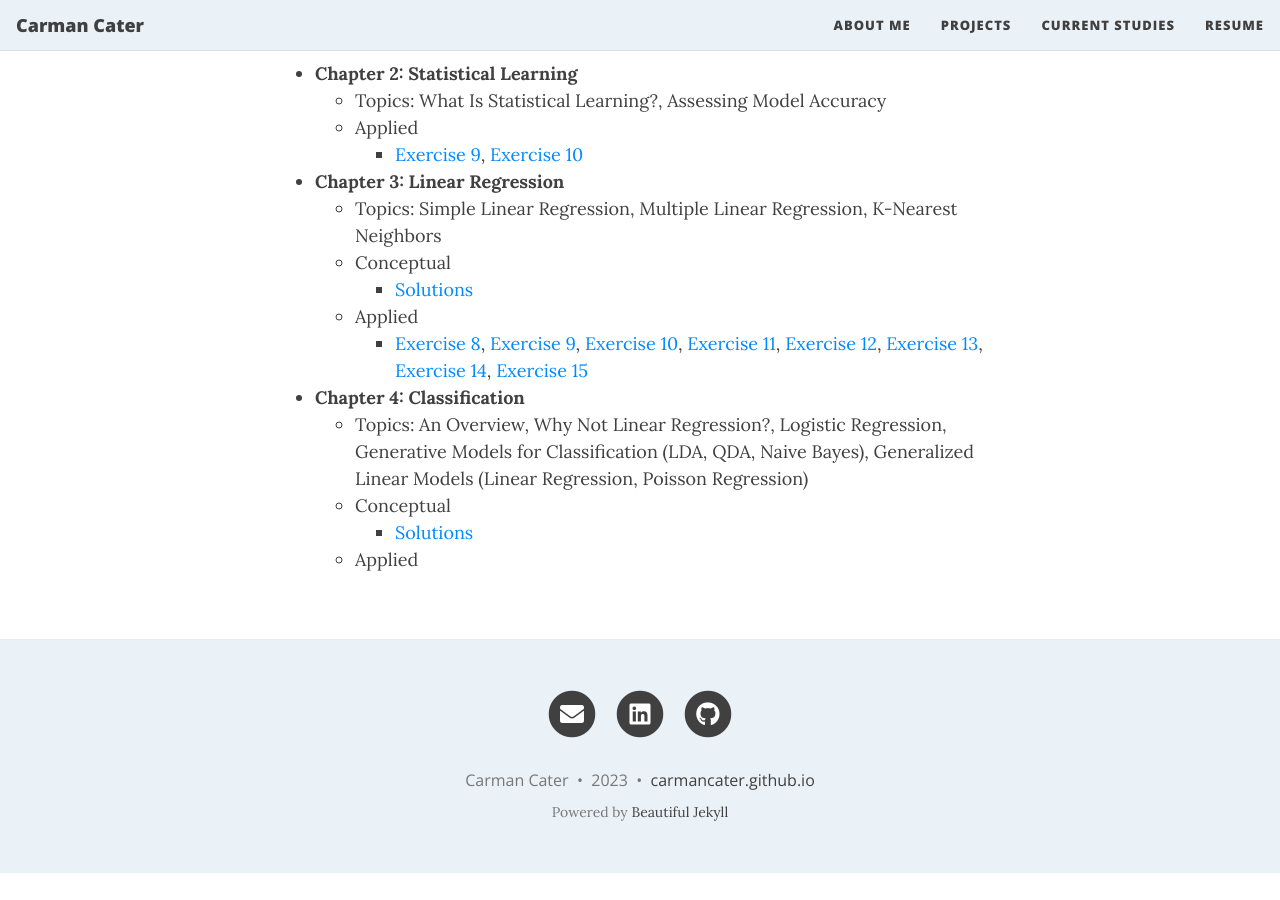
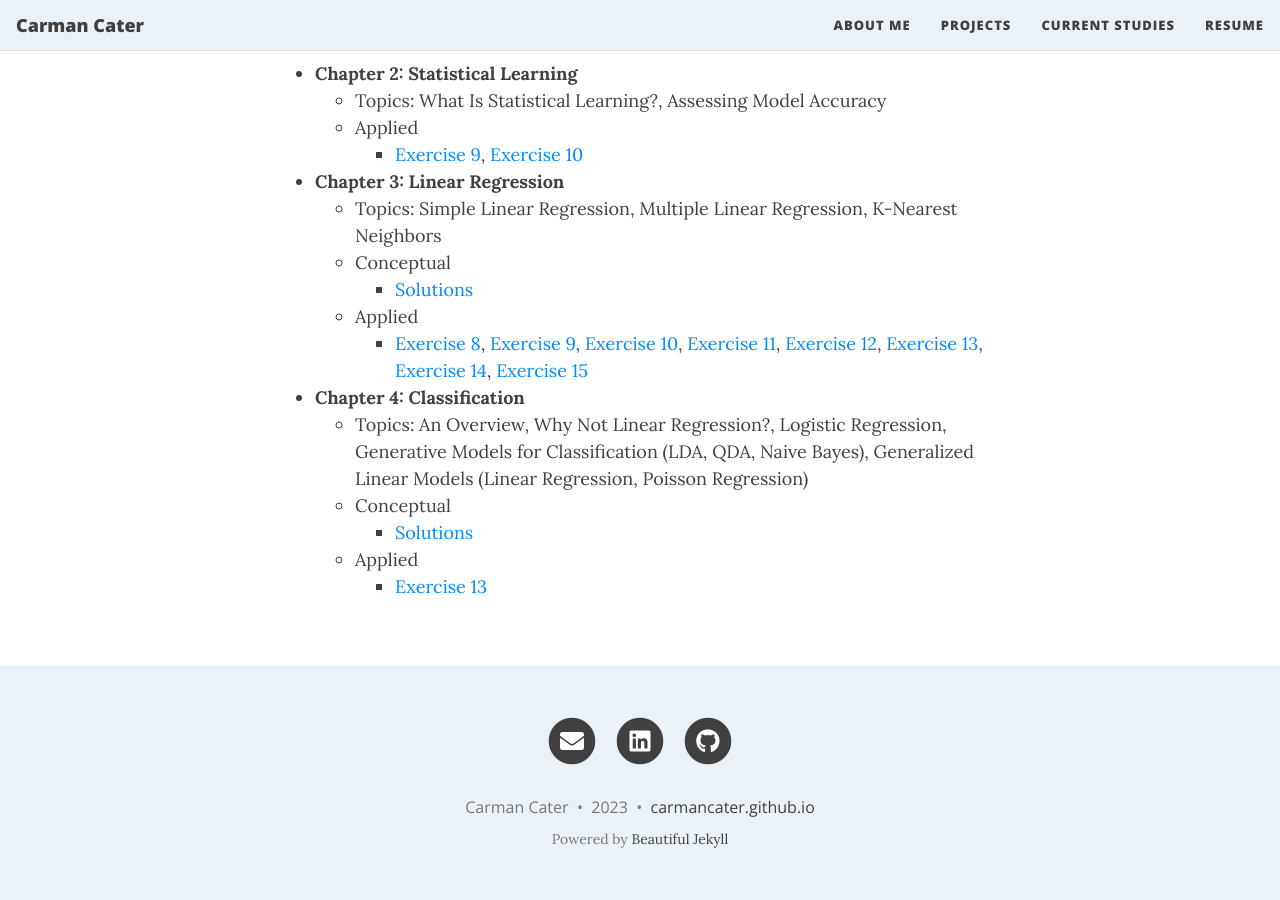
Before and after one commit to carmancater/carmancater.github.io, a Jekyll site: the page built from ISLP.md, in a window 1280 px wide and 900 px high, scrolled down 908 px. Built offline with Jekyll 4.4.1, drawn with Linux system fonts in a browser that asks for light colours; nearby versions of some CDN libraries; emoji names are drawn with the system emoji font; before the commit the page ends 1781 px from its top, so only the background shows below that.

Commit message:
Update ISLP.md

```diff
--- a/ISLP.md
+++ b/ISLP.md
@@ -33,3 +33,4 @@
     - Conceptual
         - [Solutions](https://github.com/carmancater/an-introduction-to-statistical-learning-with-applications-in-python/blob/main/Chapter%2004%20-%20Classification/Ch%204%20Conceptual.md){:target="_blank"}
     - Applied
+        - [Exercise 13](https://github.com/carmancater/an-introduction-to-statistical-learning-with-applications-in-python/blob/main/Chapter%2004%20-%20Classification/Ch%204%20Ex%2013.ipynb){:target="_blank"}
```
